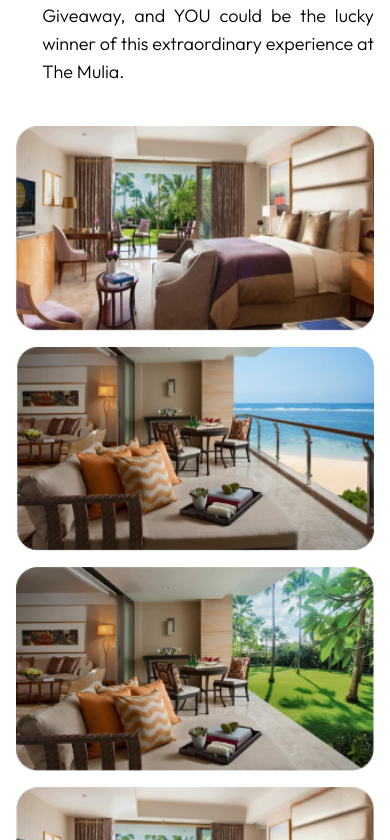
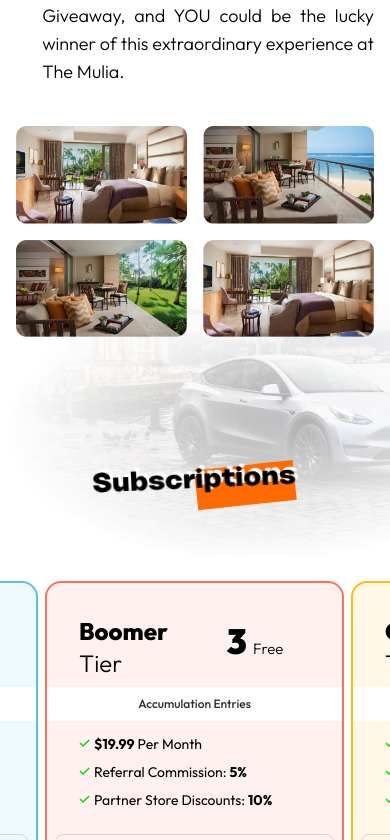
Before and after one commit to webdev0523/sean-website-React-Tailwindcss-vite-, a React (Vite) app: page / in a window 390 px wide. Shown: the part 2104-2944 px from the top of the page. Built offline with nearby package versions, Linux system fonts and the light colour scheme.

Commit message:
some fixes

```diff
--- a/src/sections/giveaway/paradise/paradise.jsx
+++ b/src/sections/giveaway/paradise/paradise.jsx
@@ -70,7 +70,7 @@ export default function Paradise() {
             </div>
           </div>
 
-          <div className="mt-10  grid grid-cols-1 lg:grid-cols-2 gap-4">
+          <div className="mt-10  grid grid-cols-2 gap-4">
             {homes.map((home, index) => (
               <img key={index} src={home} className="w-full"></img>
             ))}
```
